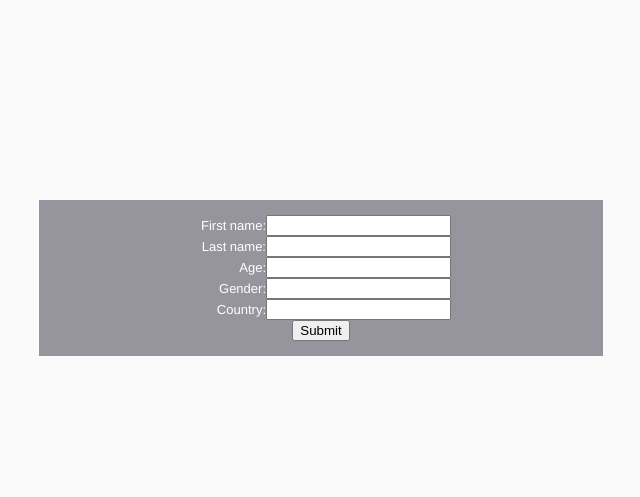
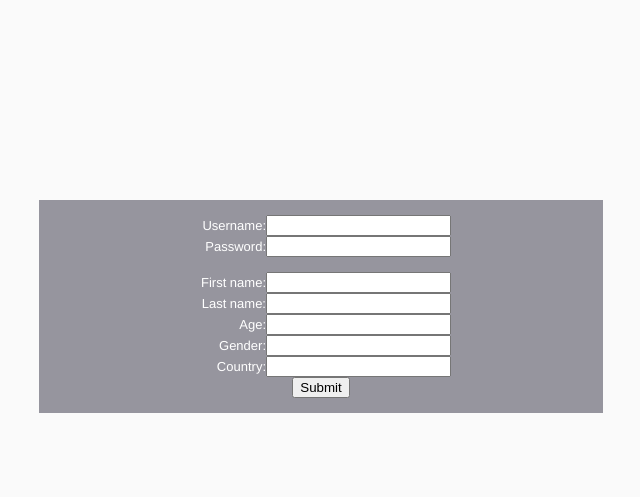
Before and after one commit to GarretKelley/130-project, a PHP site: page /sign.html in a window 1280 px wide. Shown: the top 497 px of the page, without its empty margins (319-959 px from the left). Run offline with PHP 8.4, Linux system fonts and the light colour scheme.

Commit message:
update log and sign for username/pass

```diff
--- a/css/sign.css
+++ b/css/sign.css
@@ -24,6 +24,10 @@ body {
 	margin-left: 350px;
 }
 
+.loginsetup {
+	margin-bottom: 15px;
+}
+
 label {
     display: inline-block;
     width: 75px;
--- a/log.html
+++ b/log.html
@@ -7,8 +7,8 @@
 	<body>
 		<div class = "login">
 			<form action="/login.php">
-				<label>First name:</label><input type="text" name="FirstName"><br>
-				<label>Last name:</label><input type="text" name="LastName"><br>
+				<label>Username:</label><input type="text" name="User"><br>
+				<label>Password:</label><input type="text" name="Pass"><br>
 				<input type="submit" value="Submit">
 			</form>
 		</div>
--- a/sign.html
+++ b/sign.html
@@ -7,6 +7,10 @@
 	<body>
         <div class = "signup">
             <form action="/signup.php">
+                <div class = "loginsetup">
+                    <label>Username: </label><input type="text" name="UserName"><br>
+                    <label>Password: </label><input type="text" name="Password"><br>
+                </div>
                 <label>First name:</label><input type="text" name="FirstName"><br>
                 <label>Last name:</label><input type="text" name="LastName"><br>
                 <label>Age:</label><input type="text" name="Age"><br>
```
